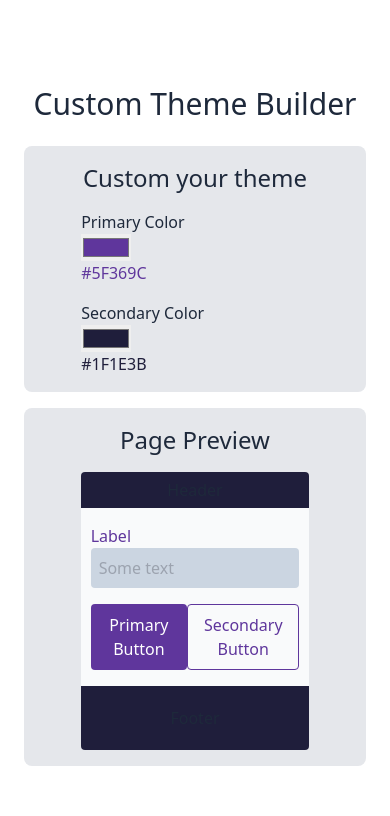
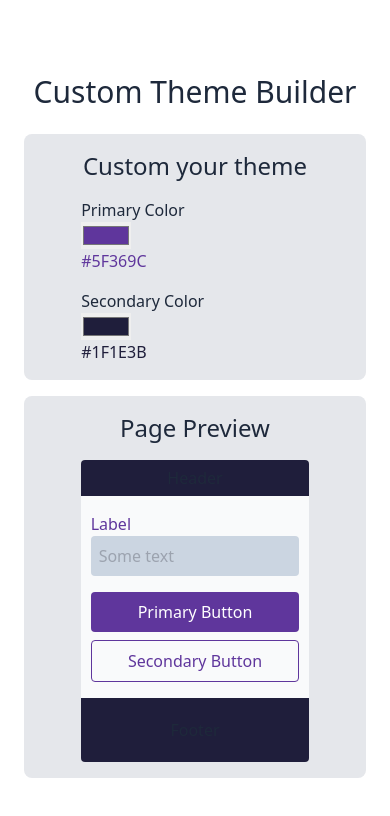
Before and after one commit to JorgeAVargasC/custom-theme-builder, a React (Vite) app: page / in a window 390 px wide. Shown: the top 816 px of the page. Built offline with nearby package versions, Linux system fonts and the light colour scheme.

Commit message:
add responsive buttons section

```diff
--- a/src/App.jsx
+++ b/src/App.jsx
@@ -59,8 +59,8 @@ function App() {
                   <label className='text-primary'>Label</label>
                   <input className="bg-slate-300 rounded p-2" placeholder='Some text' type="text" />
                 </div>
-                <div className='w-full flex flex-row justify-between'>
-                  <button className='bg-primary text-white rounded p-2'>Primary Button</button>
+                <div className='w-full flex flex-col md:flex-row justify-between'>
+                  <button className='bg-primary text-white rounded p-2 mb-2 md:mb-0'>Primary Button</button>
                   <button className='rounded border border-primary text-primary p-2'>Secondary Button</button>
                 </div>
               </div>
```
